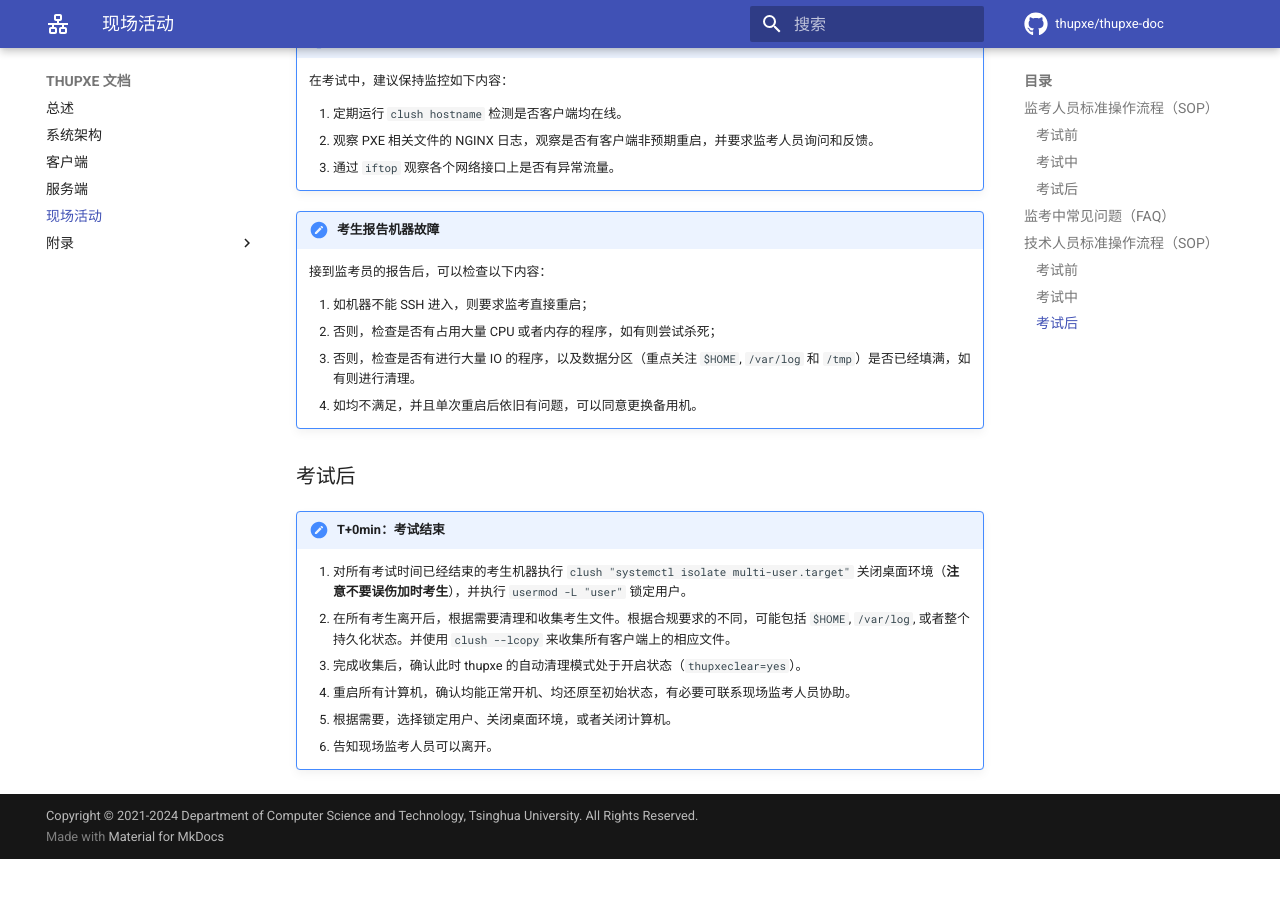
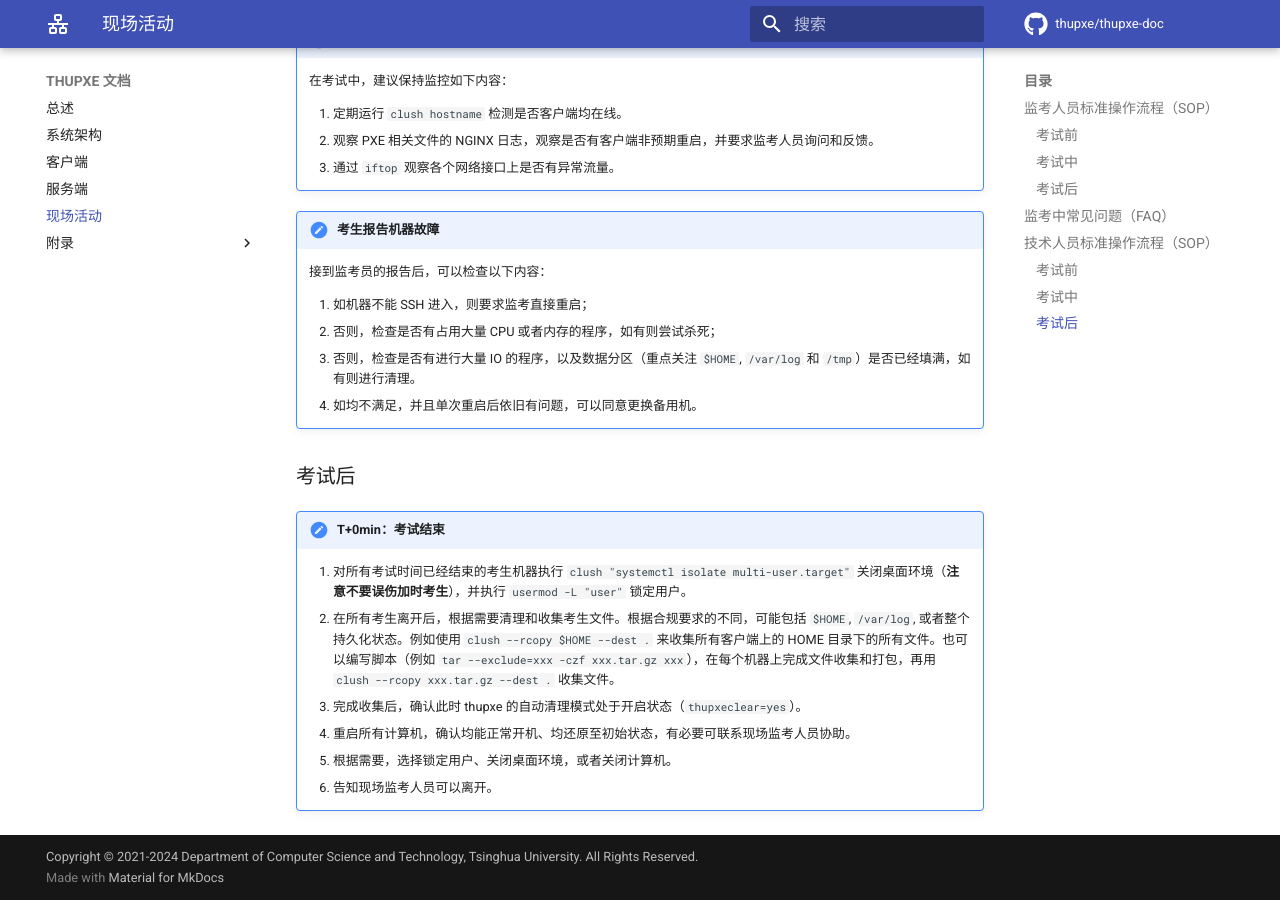
Before and after one commit to thupxe/thupxe-doc, an MkDocs documentation site: the page built from docs/on-site.md, in a window 1280 px wide and 900 px high, scrolled down 2658 px. Built offline with MkDocs 1.6.1 and Material for MkDocs 9.7.7, drawn with Linux system fonts in a browser that asks for light colours; comment, search, counter and statistics services are not loaded; before the commit the page ends 3517 px from its top, so only the background shows below that.

Commit message:
Add detailed tar + clush rcopy description

```diff
--- a/docs/on-site.md
+++ b/docs/on-site.md
@@ -112,7 +112,7 @@
 !!! note "T+0min：考试结束"
 
     1. 对所有考试时间已经结束的考生机器执行 `clush "systemctl isolate multi-user.target"` 关闭桌面环境（**注意不要误伤加时考生**），并执行 `usermod -L "user"` 锁定用户。
-    2. 在所有考生离开后，根据需要清理和收集考生文件。根据合规要求的不同，可能包括 `$HOME`, `/var/log`, 或者整个持久化状态。并使用 `clush --lcopy` 来收集所有客户端上的相应文件。
+    2. 在所有考生离开后，根据需要清理和收集考生文件。根据合规要求的不同，可能包括 `$HOME`, `/var/log`, 或者整个持久化状态。例如使用 `clush --rcopy $HOME --dest .` 来收集所有客户端上的 HOME 目录下的所有文件。也可以编写脚本（例如 `tar --exclude=xxx -czf xxx.tar.gz xxx`），在每个机器上完成文件收集和打包，再用 `clush --rcopy xxx.tar.gz --dest .` 收集文件。
     3. 完成收集后，确认此时 thupxe 的自动清理模式处于开启状态（`thupxeclear=yes`）。
     4. 重启所有计算机，确认均能正常开机、均还原至初始状态，有必要可联系现场监考人员协助。
     5. 根据需要，选择锁定用户、关闭桌面环境，或者关闭计算机。
```
